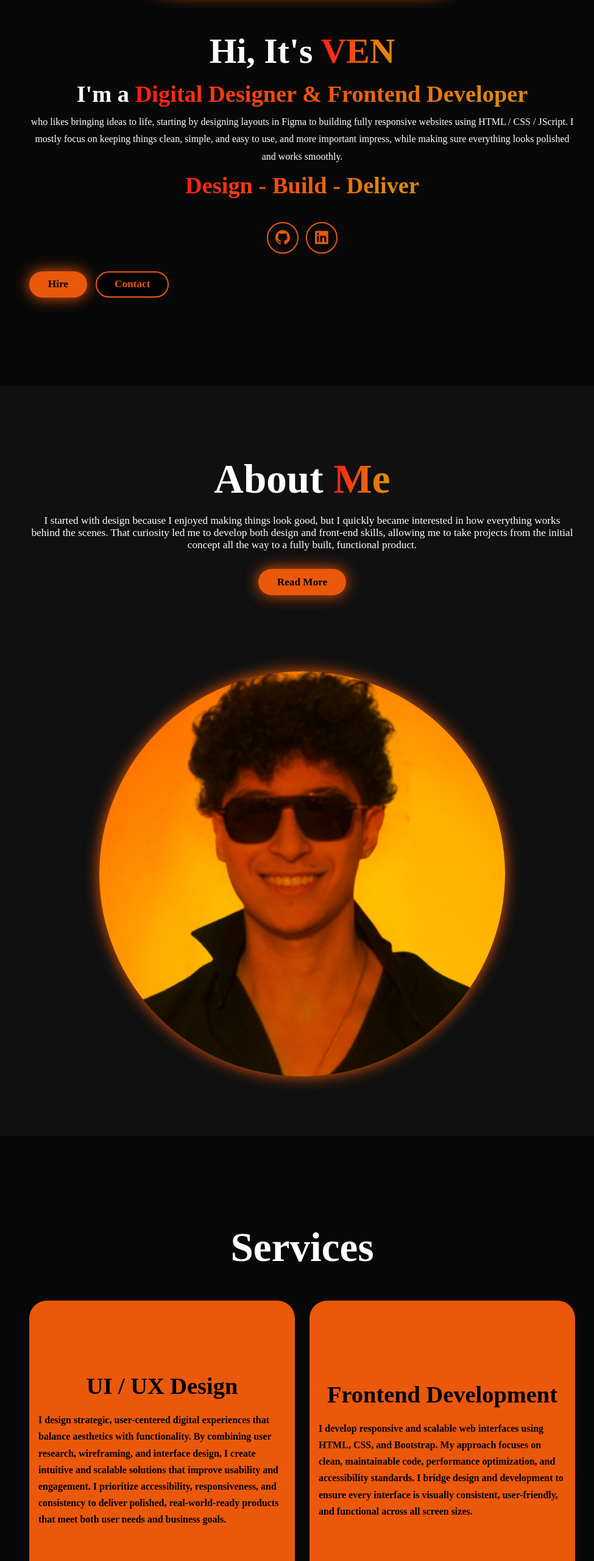
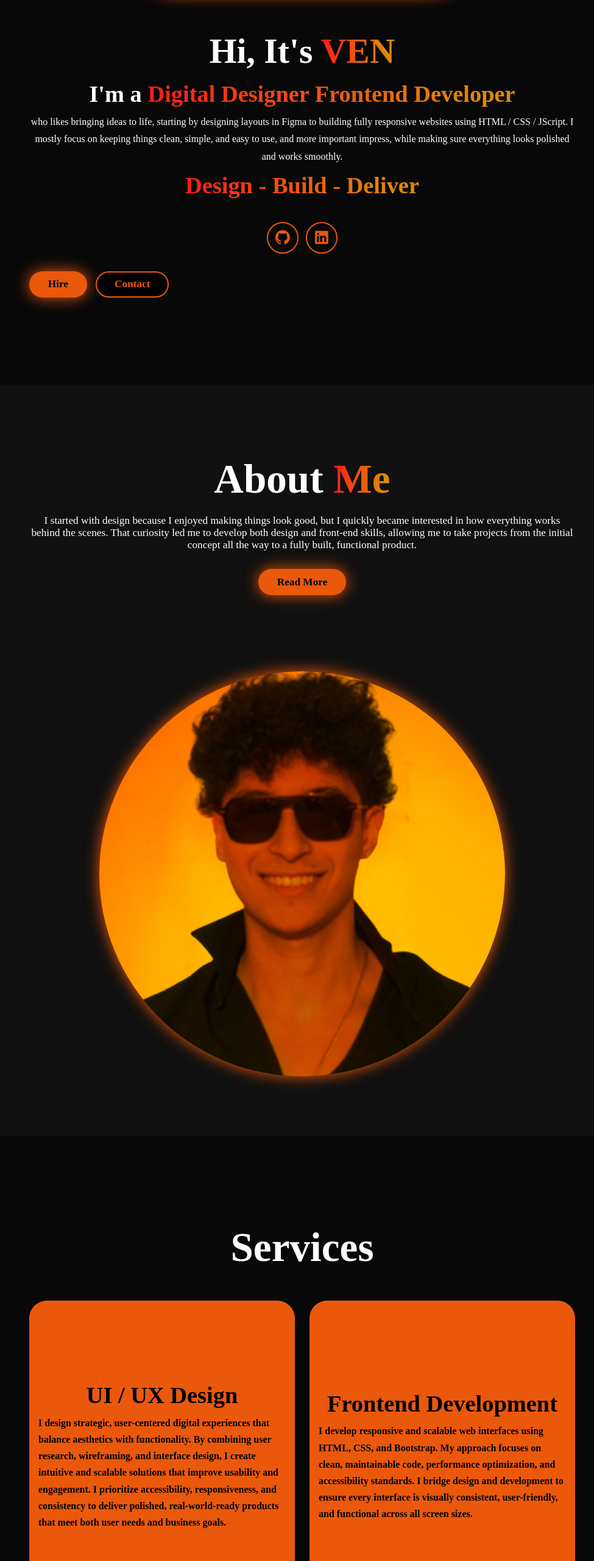
Before and after one commit to Venbadr/portfolio, a plain HTML site: page index.html in a window 1280 px wide. Shown: the part 920-3480 px from the top of the page at 61% size, without its empty margins (144-1119 px from the left). Drawn offline with nearby package versions, Linux system fonts and the light colour scheme.

Commit message:
HTML and CSS are validated

```diff
--- a/css/style.css
+++ b/css/style.css
@@ -66,7 +66,7 @@ span{
   color: white;
   margin-left: 4rem;
   font-weight: 500;
-  transition: 0.3 ease-in-out;
+  transition: 0.3s ease-in-out;
   border-bottom: 3px solid transparent;
 }
 .navbar a:hover{
@@ -108,7 +108,7 @@ section {
   line-height: 1;
   margin-bottom: 2rem;
 }
-.home-content h3{
+.home-content h2, h3{
   margin: 1rem 0;
   font-size: 4rem;
 }
@@ -344,7 +344,7 @@ font-size: 20px;
   transition: 0.3s ease;
 }
 .project-card:hover {
-  box-shadow: 0 0 25px var(--main-color)
+  box-shadow: 0 0 25px var(--main-color),
               0 0 50px var(--main-color);
               transform: scale(1.02);
 }
--- a/index.html
+++ b/index.html
@@ -35,8 +35,8 @@
     <section class="home" id="home">
       <div class="home-content">
         <h1>Hi, It's <span>VEN</span></h1>
-        <h3>I'm a <span> Digital Designer & Frontend Developer  </span>
-        </h3>
+        <h2>I'm a <span> Digital Designer Frontend Developer  </span>
+        </h2>
         <p>who likes bringing ideas to life, starting by designing layouts in Figma to building fully responsive websites using  HTML / CSS / JScript. I mostly focus on keeping things clean, simple, and easy to use, and more important impress, while making sure everything looks polished and works smoothly.</p>
         <h3><span>Design - Build - Deliver</span></h3>
         <div class="social-icons">
@@ -75,7 +75,7 @@
         <div class="services-container">
           <div class="service-box">
             <div class="service-info">
-              <h4>UI / UX Design</h4>
+              <h3>UI / UX Design</h3>
               <p>I design strategic, user-centered digital experiences that balance aesthetics with functionality. By combining user research, wireframing, and interface design, I create intuitive and scalable solutions that improve usability and engagement. I prioritize accessibility, responsiveness, and consistency to deliver polished, real-world-ready products that meet both user needs and business goals.</p>
 
             </div>
@@ -83,7 +83,7 @@
 
           <div class="service-box">
             <div class="service-info">
-              <h4>Frontend Development</h4>
+              <h3>Frontend Development</h3>
               <p>I develop responsive and scalable web interfaces using  HTML, CSS, and Bootstrap. My approach focuses on clean, maintainable code, performance optimization, and accessibility standards. I bridge design and development to ensure every interface is visually consistent, user-friendly, and functional across all screen sizes.</p>
 
             </div>
@@ -91,7 +91,7 @@
 
           <div class="service-box">
             <div class="service-info">
-              <h4>Digital Design</h4>
+              <h3>Digital Design</h3>
               <p>I create visually compelling digital assets that align with brand identity and communication goals. My work includes designing graphics, banners, and visual content using tools like Adobe Illustrator and Photoshop, with a strong focus on layout, typography, and color theory. I ensure every design is both aesthetically refined and strategically effective, enhancing user engagement across web and digital platforms.</p>
 
             </div>
@@ -136,7 +136,7 @@
 
         <div class="input-group">
           <div class="input-box">
-            <input type="name" placeholder="Full Name">
+            <input type="text" placeholder="Full Name">
             <input type="email" placeholder="Email">
           </div>
 
@@ -147,7 +147,7 @@
         </div>
 
         <div class="input-group-2">
-          <textarea name="" id="" placeholder="Your Message" cols="30" rows="10"></textarea>
+          <textarea name="message" id="#" placeholder="Your Message" cols="30" rows="10"></textarea>
           <input type="submit" value="Send Message" class="btn">
         </div>
 
```
